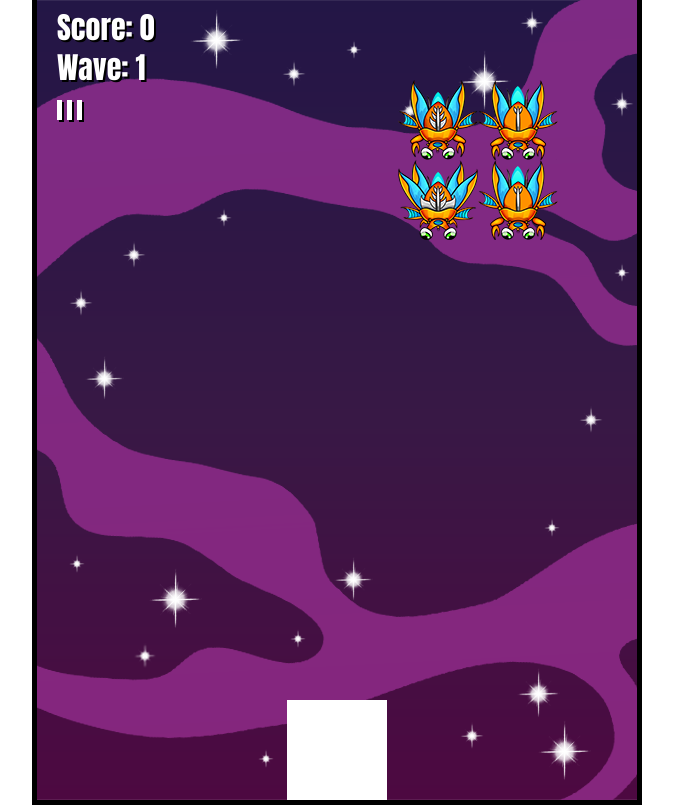
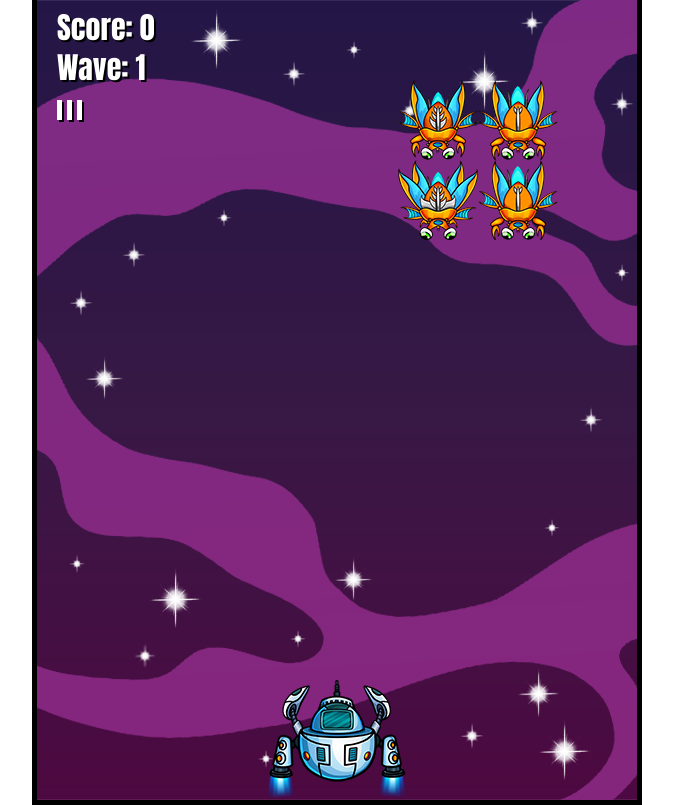
Before and after one commit to VCGithubCode/vc-javascript-space-invaders-remake, a plain HTML site: page index.html in a window 1280 px wide. Shown: the whole page, without its empty margins (303-976 px from the left). Drawn offline with Linux system fonts and the light colour scheme.

Commit message:
Feat: animate player
add player skin image files

add logic for player animation

```diff
--- a/assets/css/style.css
+++ b/assets/css/style.css
@@ -7,6 +7,6 @@
     background-image: url('../images/background.png');
 }
 
-#beetlemorph {
+#beetlemorph, #player, #player_jets {
     display: none;
 }
--- a/assets/js/script.js
+++ b/assets/js/script.js
@@ -1,20 +1,38 @@
 class Player {
   constructor(game) {
     this.game = game;
-    this.width = 100;
-    this.height = 100;
+    this.width = 140;
+    this.height = 120;
     this.x = this.game.width * 0.5 - this.width * 0.5;
     this.y = this.game.height - this.height;
-    this.speed = 10;
+    this.speed = 5;
     this.lives = 3;
+    this.image = document.getElementById('player');
+    this.jets_image = document.getElementById('player_jets');
+    this.frameX = 0;
+    this.jetsFrame = 1;
   }
   draw(context) {
-    context.fillRect(this.x, this.y, this.width, this.height);
+    // handle sprite frame
+    if (this.game.keys.indexOf('1') > -1) {
+      this.frameX = 1;
+    } else {
+      this.frameX = 0;
+    }
+    context.drawImage(this.jets_image, this.jetsFrame * this.width, 0, this.width, this.height, this.x, this.y, this.width, this.height);
+    context.drawImage(this.image, this.frameX * this.width, 0, this.width, this.height, this.x, this.y, this.width, this.height);
   }
   update() {
     // horizontal movement
-    if (this.game.keys.indexOf('ArrowLeft') > -1) this.x -= this.speed;
-    if (this.game.keys.indexOf('ArrowRight') > -1) this.x += this.speed;
+    if (this.game.keys.indexOf('ArrowLeft') > -1) {
+      this.x -= this.speed;
+      this.jetsFrame = 0;
+    } else if (this.game.keys.indexOf('ArrowRight') > -1) {
+      this.x += this.speed;
+      this.jetsFrame = 2;
+    } else {
+      this.jetsFrame = 1;
+    }
     // horizontal boundaries
     if (this.x < -this.width * 0.5) this.x = -this.width * 0.5;
     else if (this.x > this.game.width - this.width * 0.5) this.x = this.game.width - this.width * 0.5;
@@ -215,12 +233,12 @@ class Game {
       this.spriteTimer += deltaTime;
     }
     this.drawStatusText(context);
-    this.player.draw(context);
-    this.player.update();
     this.projectilesPool.forEach(projectile => {
       projectile.update();
       projectile.draw(context);
     })
+    this.player.draw(context);
+    this.player.update();
     this.waves.forEach(wave => {
       wave.render(context);
       if (wave.enemies.length < 1 && !wave.nextWaveTrigger && !this.gameOver) {
--- a/index.html
+++ b/index.html
@@ -9,6 +9,8 @@
   <body>
     <canvas id="canvas1"></canvas>
     <img src="assets/images/beetlemorph.png" id="beetlemorph" alt="A picture of a common low level enemy character">
+    <img src ="assets/images/player.png" id="player" alt="A picture of the protagonist spaceship">
+    <img src="assets/images/player_jets.png" id="player_jets" alt="An image representing the protagonist spaceship jets">
     <script src="assets/js/script.js"></script>
   </body>
 </html>
```
Also changed, not shown: assets/images/player.png (added), assets/images/player_jets.png (added).
